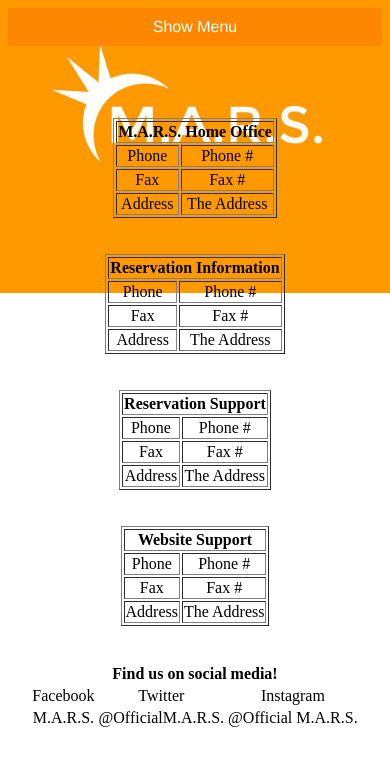
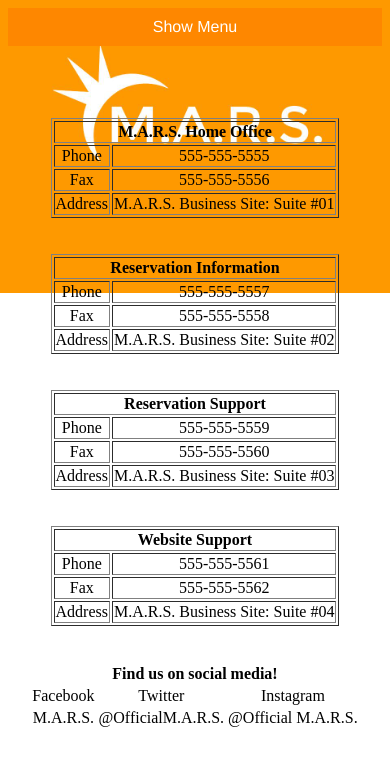
Before and after one commit to Austinthemighty/M.A.R.S, a PHP site: page /contact.php in a window 390 px wide. Shown: the top 766 px of the page. Run offline with PHP 8.4, Linux system fonts and the light colour scheme.

Commit message:
Changed the entries to current phone, fax, and address.

```diff
--- a/contact.php
+++ b/contact.php
@@ -49,15 +49,15 @@
         </tr>
         <tr>
             <td>Phone</td>
-            <td>Phone #</td>
+            <td>555-555-5555</td>
         </tr>
         <tr>
             <td>Fax</td>
-            <td>Fax #</td>
+            <td>555-555-5556</td>
         </tr>
         <tr>
             <td>Address</td>
-            <td>The Address</td>
+            <td>M.A.R.S. Business Site: Suite #01</td>
         </tr>
     </table>
 <br>
@@ -68,15 +68,15 @@
     </tr>
     <tr>
         <td>Phone</td>
-        <td>Phone #</td>
+        <td>555-555-5557</td>
     </tr>
     <tr>
         <td>Fax</td>
-        <td>Fax #</td>
+        <td>555-555-5558</td>
     </tr>
     <tr>
         <td>Address</td>
-        <td>The Address</td>
+        <td>M.A.R.S. Business Site: Suite #02</td>
     </tr>
 </table>
 <br>
@@ -87,15 +87,15 @@
     </tr>
     <tr>
         <td>Phone</td>
-        <td>Phone #</td>
+        <td>555-555-5559</td>
     </tr>
     <tr>
         <td>Fax</td>
-        <td>Fax #</td>
+        <td>555-555-5560</td>
     </tr>
     <tr>
         <td>Address</td>
-        <td>The Address</td>
+        <td>M.A.R.S. Business Site: Suite #03</td>
     </tr>
 </table>
 <br>
@@ -106,15 +106,15 @@
         </tr>
         <tr>
             <td>Phone</td>
-            <td>Phone #</td>
+            <td>555-555-5561</td>
         </tr>
         <tr>
             <td>Fax</td>
-            <td>Fax #</td>
+            <td>555-555-5562</td>
         </tr>
         <tr>
             <td>Address</td>
-            <td>The Address</td>
+            <td>M.A.R.S. Business Site: Suite #04</td>
         </tr>
     </table>
 <br>
```
